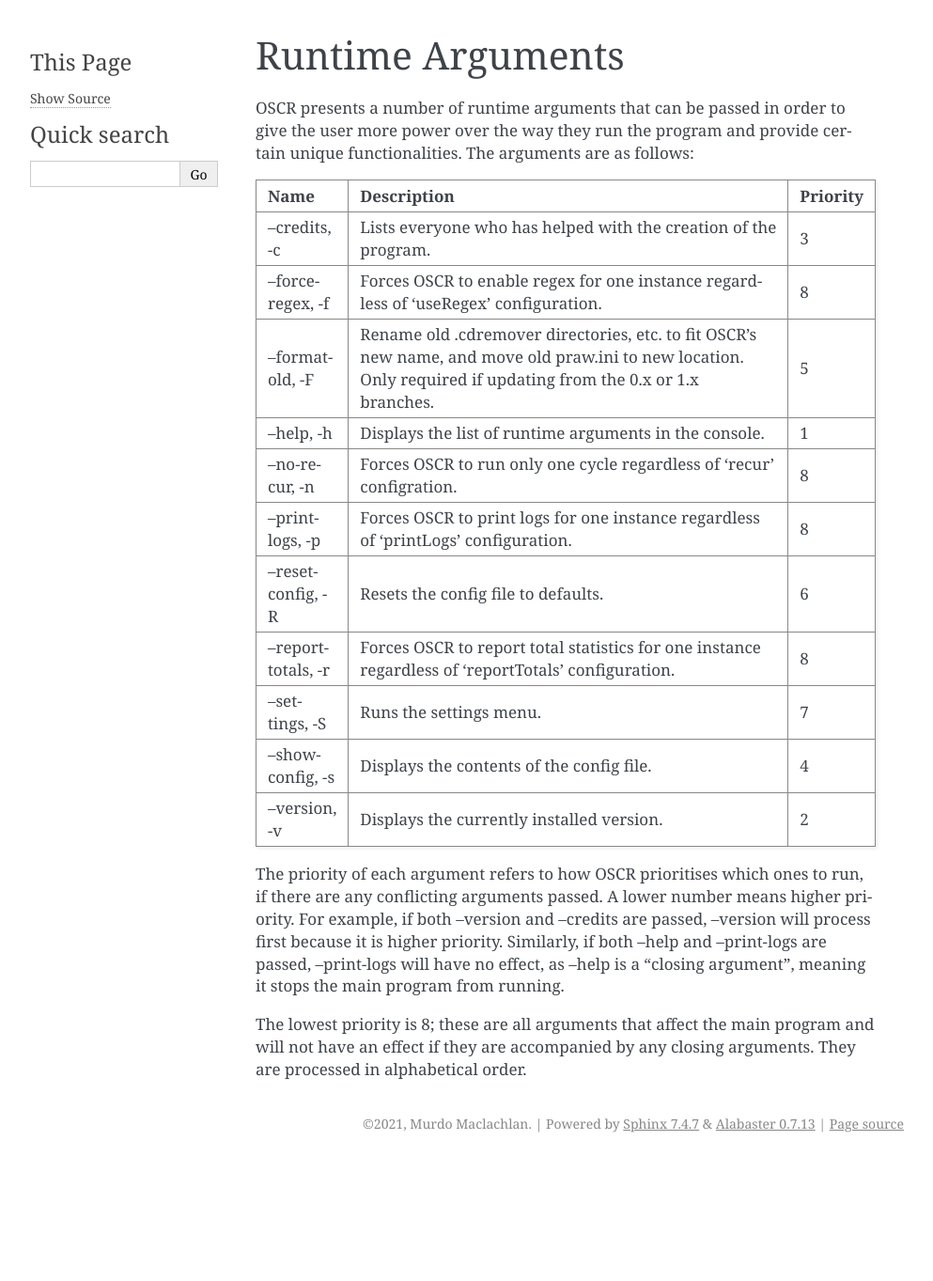
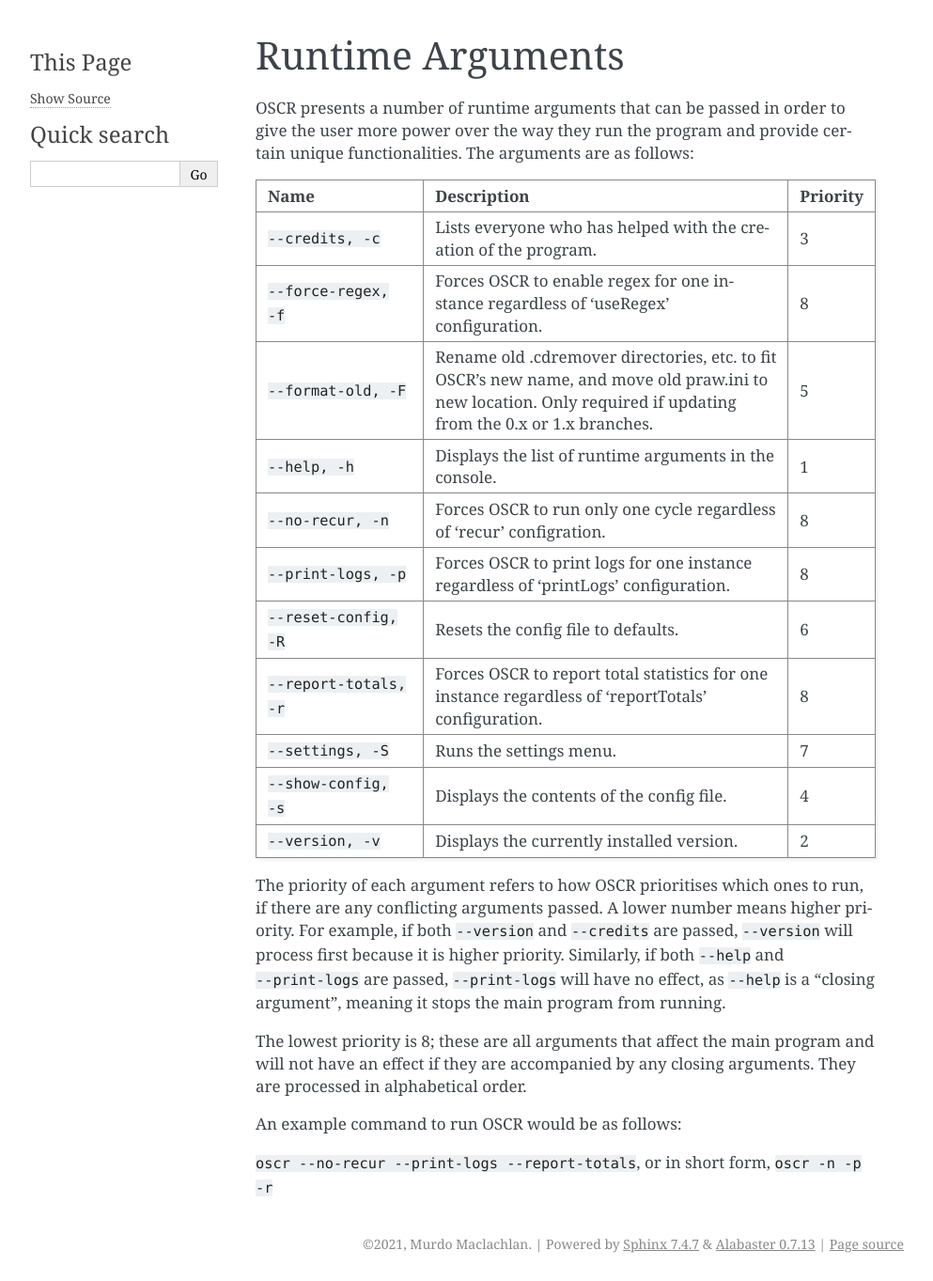
Before and after one commit to MurdoMaclachlan/oscr, a Sphinx documentation site: the page built from docs/source/runtime-arguments.rst, in a window 1280 px wide. Shown: the whole page at 94% size, without its empty margins (148-1141 px from the left). Built offline with Sphinx 7.4.7, drawn with Linux system fonts in a browser that asks for light colours; before the commit the page ends 1235 px from its top, so only the background shows below that.

Commit message:
Update runtime-arguments.rst

```diff
--- a/docs/source/runtime-arguments.rst
+++ b/docs/source/runtime-arguments.rst
@@ -9,40 +9,44 @@
    * - Name
      - Description
      - Priority
-   * - --credits, -c
+   * - ``--credits, -c``
      - Lists everyone who has helped with the creation of the program.
      - 3
-   * - --force-regex, -f
+   * - ``--force-regex, -f``
      - Forces OSCR to enable regex for one instance regardless of 'useRegex' configuration.
      - 8
-   * - --format-old, -F
+   * - ``--format-old, -F``
      - Rename old .cdremover directories, etc. to fit OSCR's new name, and move old praw.ini to new location. Only required if updating from the 0.x or 1.x branches.
      - 5
-   * - --help, -h
+   * - ``--help, -h``
      - Displays the list of runtime arguments in the console.
      - 1
-   * - --no-recur, -n
+   * - ``--no-recur, -n``
      - Forces OSCR to run only one cycle regardless of 'recur' configration.
      - 8
-   * - --print-logs, -p
+   * - ``--print-logs, -p``
      - Forces OSCR to print logs for one instance regardless of 'printLogs' configuration.
      - 8
-   * - --reset-config, -R
+   * - ``--reset-config, -R``
      - Resets the config file to defaults.
      - 6
-   * - --report-totals, -r
+   * - ``--report-totals, -r``
      - Forces OSCR to report total statistics for one instance regardless of 'reportTotals' configuration.
      - 8
-   * - --settings, -S
+   * - ``--settings, -S``
      - Runs the settings menu.
      - 7
-   * - --show-config, -s
+   * - ``--show-config, -s``
      - Displays the contents of the config file.
      - 4
-   * - --version, -v
+   * - ``--version, -v``
      - Displays the currently installed version.
      - 2
 
-The priority of each argument refers to how OSCR prioritises which ones to run, if there are any conflicting arguments passed. A lower number means higher priority. For example, if both --version and --credits are passed, --version will process first because it is higher priority. Similarly, if both --help and --print-logs are passed, --print-logs will have no effect, as --help is a "closing argument", meaning it stops the main program from running.
+The priority of each argument refers to how OSCR prioritises which ones to run, if there are any conflicting arguments passed. A lower number means higher priority. For example, if both ``--version`` and ``--credits`` are passed, ``--version`` will process first because it is higher priority. Similarly, if both ``--help`` and ``--print-logs`` are passed, ``--print-logs`` will have no effect, as ``--help`` is a "closing argument", meaning it stops the main program from running.
 
 The lowest priority is 8; these are all arguments that affect the main program and will not have an effect if they are accompanied by any closing arguments. They are processed in alphabetical order.
+
+An example command to run OSCR would be as follows:
+
+``oscr --no-recur --print-logs --report-totals``, or in short form, ``oscr -n -p -r``
```
